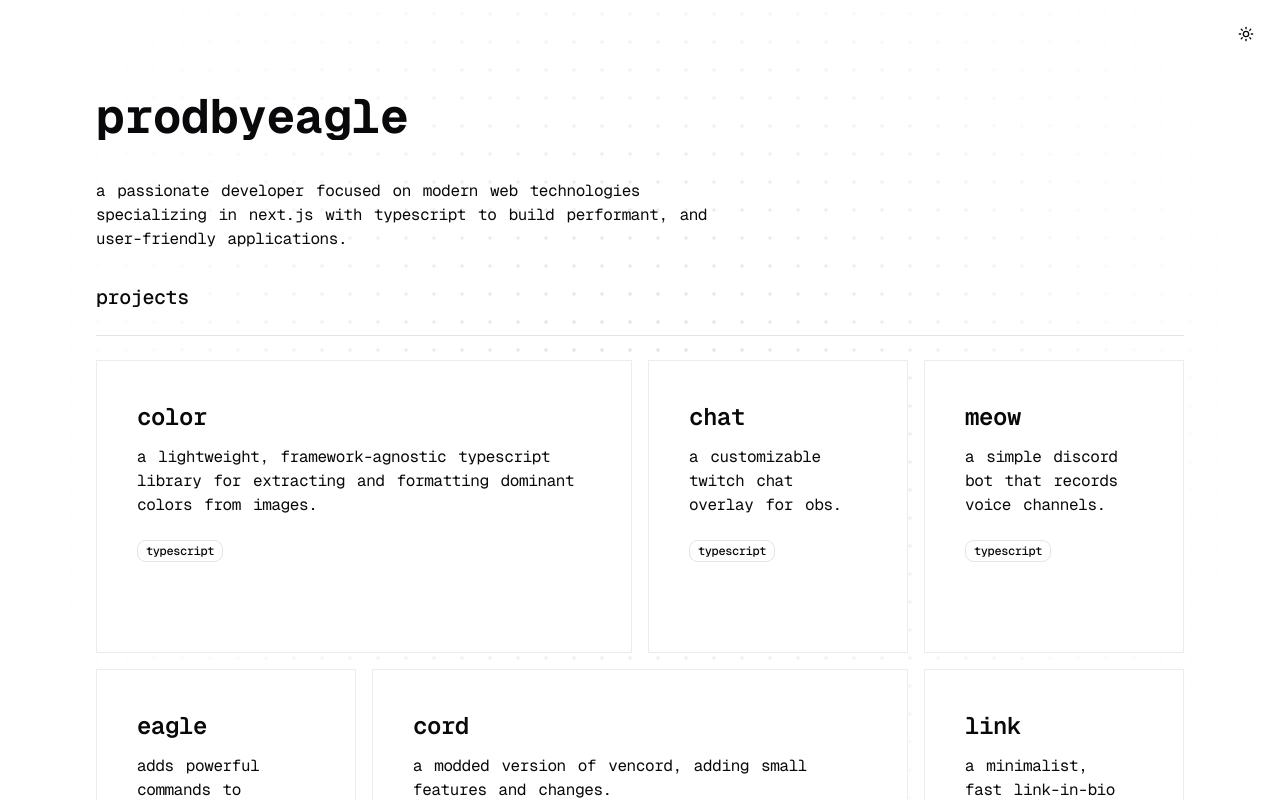
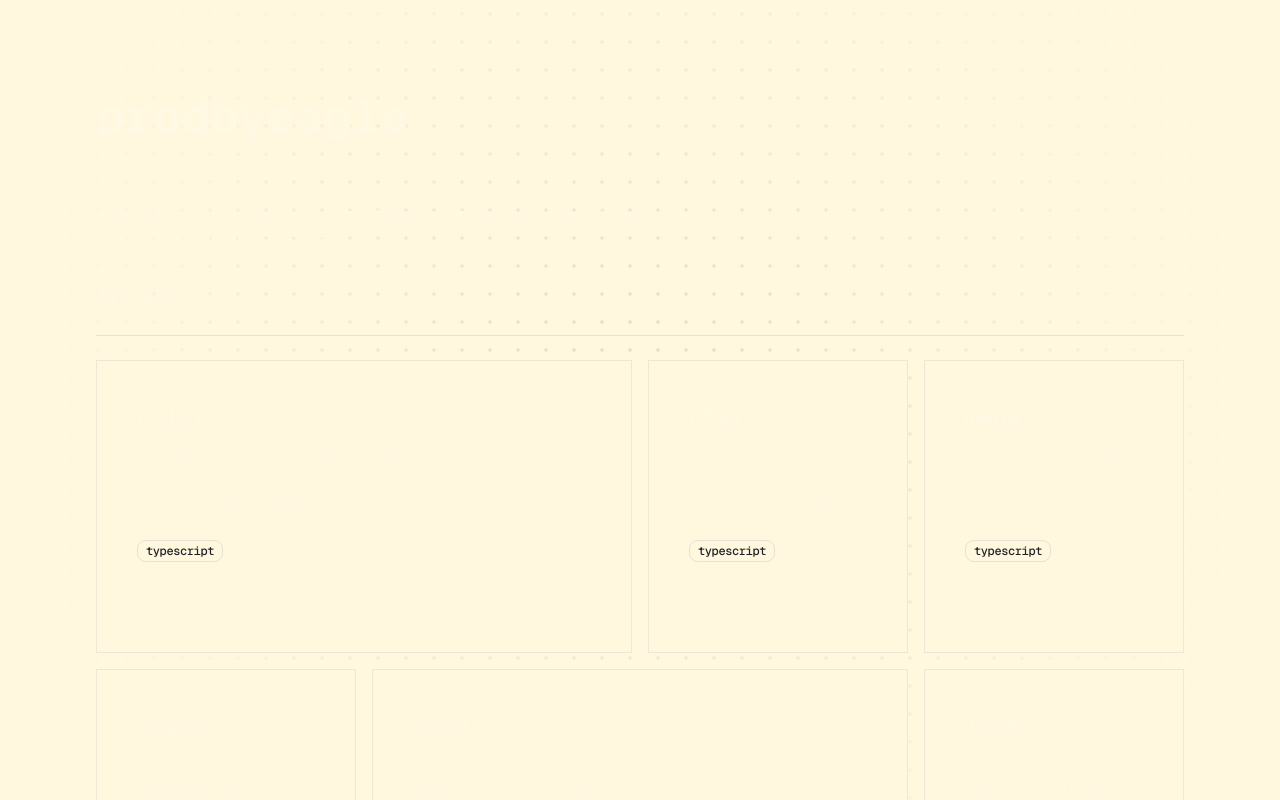
Before and after one commit to prodbyeagle/.www, a Next.js app: page / in a window 1280 px wide. Shown: the top 800 px of the page. Built offline with nearby package versions, Linux system fonts and the light colour scheme.

Commit message:
new color palette

```diff
--- a/src/app/globals.css
+++ b/src/app/globals.css
@@ -37,6 +37,7 @@
 	--color-popover: var(--popover);
 	--color-card-foreground: var(--card-foreground);
 	--color-card: var(--card);
+	--color-text: var(--text);
 	--radius-sm: calc(var(--radius) - 4px);
 	--radius-md: calc(var(--radius) - 2px);
 	--radius-lg: var(--radius);
@@ -45,54 +46,57 @@
 
 :root {
 	--radius: 0.675rem;
-	--background: oklch(1 0 0);
-	--foreground: oklch(0.141 0.005 285.823);
-	--card: oklch(1 0 0);
-	--card-foreground: oklch(0.141 0.005 285.823);
-	--popover: oklch(1 0 0);
-	--popover-foreground: oklch(0.141 0.005 285.823);
+	--background: oklch(0.98 0.035 85);
+	--foreground: oklch(0.25 0.012 285.8);
+	--card: oklch(0.975 0.03 85);
+	--card-foreground: oklch(0.25 0.012 285.8);
+	--popover: oklch(0.975 0.03 85);
+	--popover-foreground: oklch(0.25 0.012 285.8);
 	--primary: oklch(0.21 0.006 285.885);
 	--primary-foreground: oklch(0.985 0 0);
-	--secondary: oklch(0.967 0.001 286.375);
+	--secondary: oklch(0.94 0.025 85);
 	--secondary-foreground: oklch(0.21 0.006 285.885);
-	--muted: oklch(0.967 0.001 286.375);
+	--muted: oklch(0.94 0.025 85);
 	--muted-foreground: oklch(0.552 0.016 285.938);
-	--accent: oklch(0.967 0.001 286.375);
+	--accent: oklch(0.94 0.025 85);
 	--accent-foreground: oklch(0.21 0.006 285.885);
 	--destructive: oklch(0.577 0.245 27.325);
-	--border: oklch(0.92 0.004 286.32);
-	--input: oklch(0.92 0.004 286.32);
+	--border: oklch(0.91 0.02 85);
+	--input: oklch(0.91 0.02 85);
 	--ring: oklch(0.705 0.015 286.067);
 	--chart-1: oklch(0.646 0.222 41.116);
 	--chart-2: oklch(0.6 0.118 184.704);
 	--chart-3: oklch(0.398 0.07 227.392);
 	--chart-4: oklch(0.828 0.189 84.429);
 	--chart-5: oklch(0.769 0.188 70.08);
-	--sidebar: oklch(0.985 0 0);
-	--sidebar-foreground: oklch(0.141 0.005 285.823);
+	--sidebar: oklch(0.98 0.035 85);
+	--sidebar-foreground: oklch(0.25 0.012 285.8);
 	--sidebar-primary: oklch(0.21 0.006 285.885);
 	--sidebar-primary-foreground: oklch(0.985 0 0);
-	--sidebar-accent: oklch(0.967 0.001 286.375);
+	--sidebar-accent: oklch(0.94 0.025 85);
 	--sidebar-accent-foreground: oklch(0.21 0.006 285.885);
-	--sidebar-border: oklch(0.92 0.004 286.32);
+	--sidebar-border: oklch(0.91 0.02 85);
 	--sidebar-ring: oklch(0.705 0.015 286.067);
+
+	--text: oklch(0.985 0.03 85);
+	--text-secondary: oklch(0.80 0.03 85);
 }
 
 .dark {
 	--background: oklch(0.141 0.005 285.823);
-	--foreground: oklch(0.985 0 0);
+	--foreground: oklch(0.985 0.03 85);
 	--card: oklch(0.21 0.006 285.885);
-	--card-foreground: oklch(0.985 0 0);
+	--card-foreground: oklch(0.985 0.03 85);
 	--popover: oklch(0.21 0.006 285.885);
-	--popover-foreground: oklch(0.985 0 0);
+	--popover-foreground: oklch(0.985 0.03 85);
 	--primary: oklch(0.92 0.004 286.32);
-	--primary-foreground: oklch(0.21 0.006 285.885);
+	--primary-foreground: oklch(0.21 0.02 85);
 	--secondary: oklch(0.274 0.006 286.033);
-	--secondary-foreground: oklch(0.985 0 0);
+	--secondary-foreground: oklch(0.985 0.03 85);
 	--muted: oklch(0.274 0.006 286.033);
 	--muted-foreground: oklch(0.705 0.015 286.067);
 	--accent: oklch(0.274 0.006 286.033);
-	--accent-foreground: oklch(0.985 0 0);
+	--accent-foreground: oklch(0.985 0.03 85);
 	--destructive: oklch(0.704 0.191 22.216);
 	--border: oklch(1 0 0 / 10%);
 	--input: oklch(1 0 0 / 15%);
@@ -103,11 +107,11 @@
 	--chart-4: oklch(0.627 0.265 303.9);
 	--chart-5: oklch(0.645 0.246 16.439);
 	--sidebar: oklch(0.21 0.006 285.885);
-	--sidebar-foreground: oklch(0.985 0 0);
+	--sidebar-foreground: oklch(0.985 0.03 85);
 	--sidebar-primary: oklch(0.488 0.243 264.376);
-	--sidebar-primary-foreground: oklch(0.985 0 0);
+	--sidebar-primary-foreground: oklch(0.985 0.03 85);
 	--sidebar-accent: oklch(0.274 0.006 286.033);
-	--sidebar-accent-foreground: oklch(0.985 0 0);
+	--sidebar-accent-foreground: oklch(0.985 0.03 85);
 	--sidebar-border: oklch(1 0 0 / 10%);
 	--sidebar-ring: oklch(0.552 0.016 285.938);
 }
@@ -117,6 +121,6 @@
 		@apply border-border outline-ring/50;
 	}
 	body {
-		@apply bg-background text-foreground;
+		@apply bg-background text-text;
 	}
 }
```
